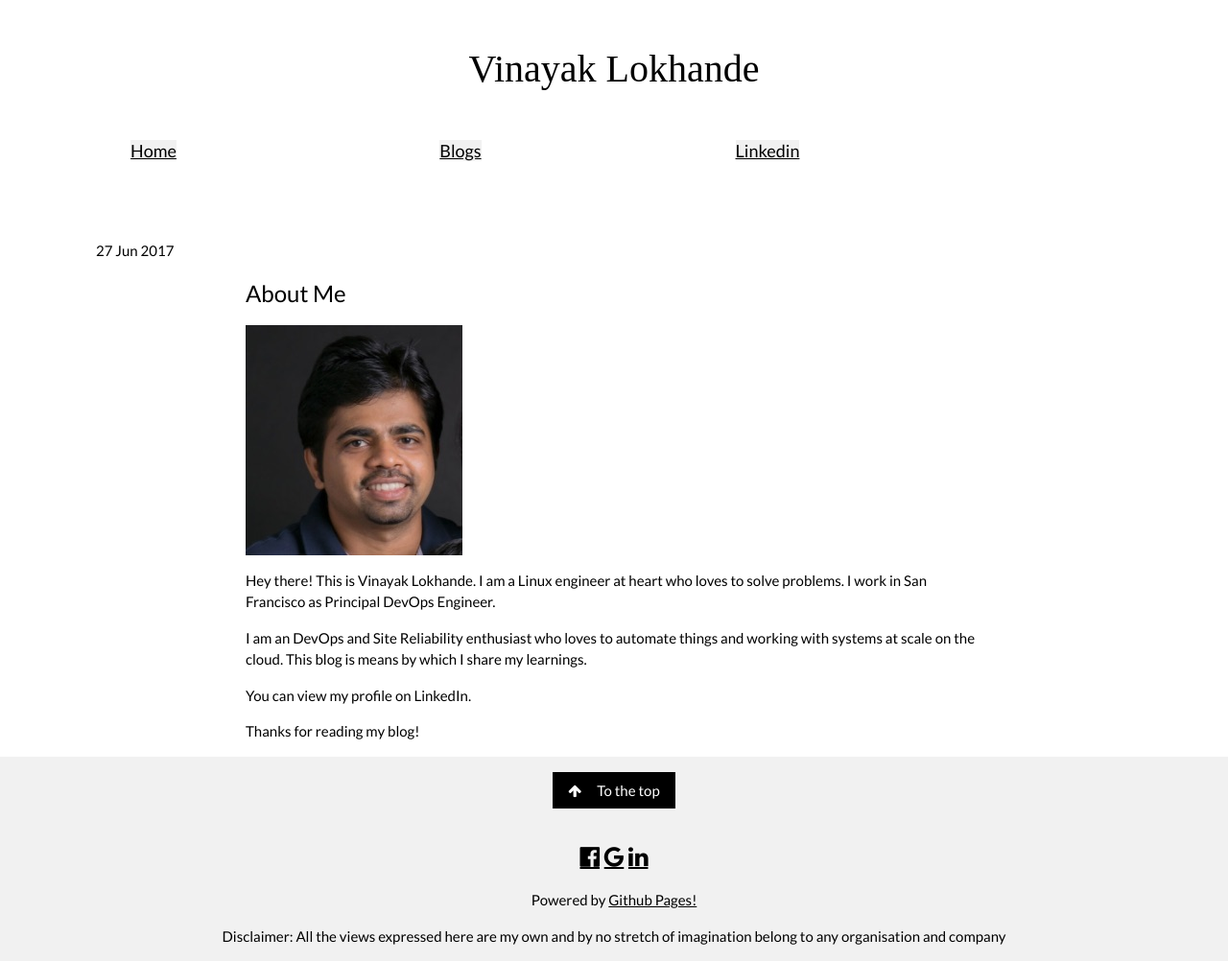
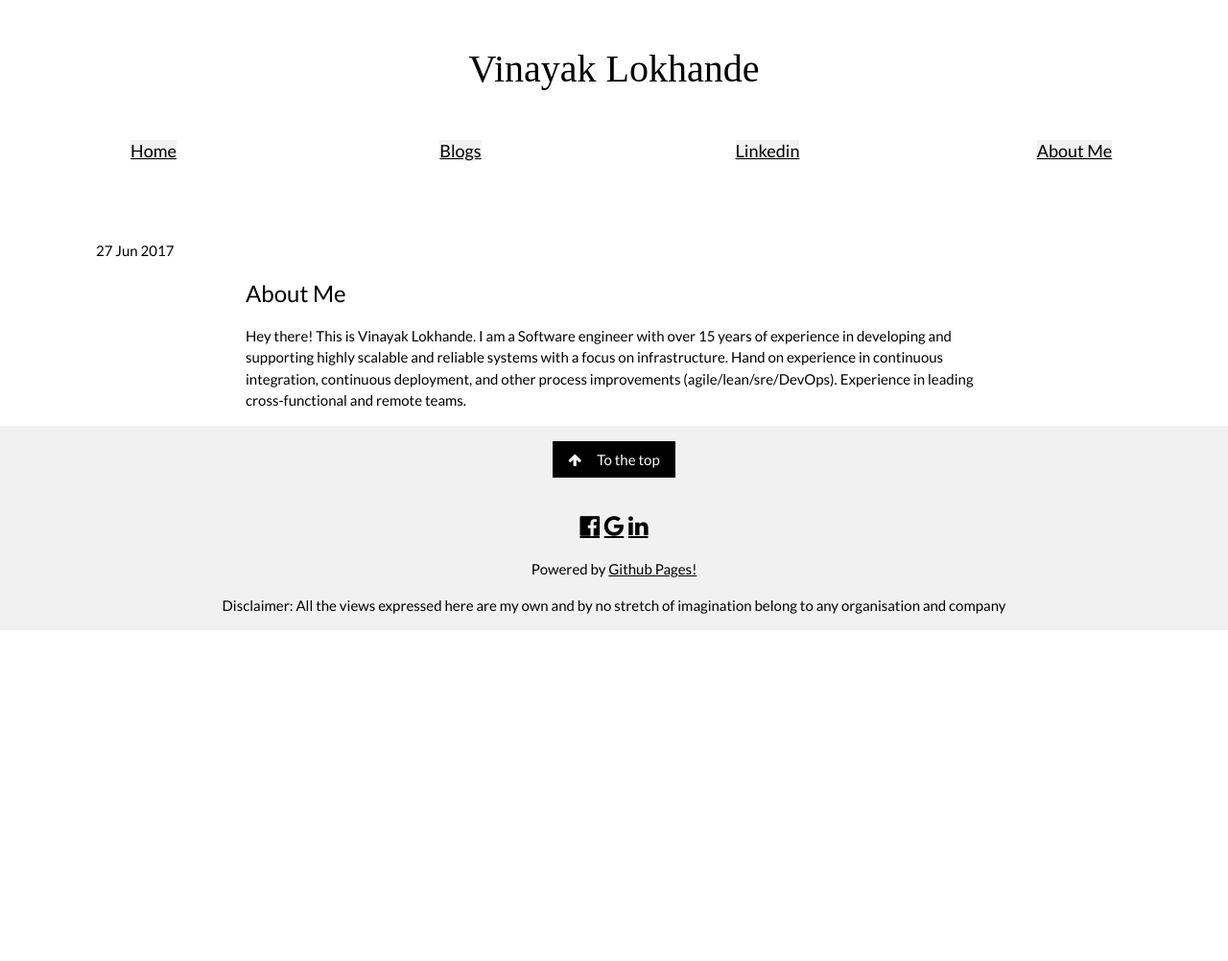
Before and after one commit to vinlok/vinlok.github.io, a Jekyll site: the page built from about/index.md, in a window 1280 px wide and 1002 px high. Shown: the whole window at 96% size. Built offline with Jekyll 4.4.1, drawn with Linux system fonts in a browser that asks for light colours.

Commit message:
Adding back about me

```diff
--- a/_layouts/default.html
+++ b/_layouts/default.html
@@ -37,8 +37,11 @@
 		      		<a href="/categoryview" class="w3-btn-block w3-light-grey">Blogs</a>
 		    	</div>
 		    	<div class="w3-col s3">
-		      		<a href="https://www.linkedin.com/in/vinlok" class="w3-btn-block w3-light-grey">Linkedin</a>
-		    	</div>
+                    <a href="https://www.linkedin.com/in/vinlok" class="w3-btn-block w3-light-grey">Linkedin</a>
+                </div>
+                <div class="w3-col s3">
+                    <a href="/about" class="w3-btn-block w3-light-grey">About Me</a>
+                </div>
 		  	</div>
 		</div>
 		<div class="container " style="margin-top:250px;margin-bottom:auto;margin-left:auto;">
--- a/about/index.md
+++ b/about/index.md
@@ -7,13 +7,5 @@ date: 2017-06-27
 
 ### About Me
 
-![Vinayak Lokhande](/images/vinlok.jpg "Vinayak Lokhande")
 
-
-Hey there! This is Vinayak Lokhande. I am a Linux engineer at heart who loves to solve problems. I work in San Francisco as Principal DevOps Engineer.
-
-I am an DevOps and Site Reliability enthusiast who loves to automate things and working with systems at scale on the cloud. This blog is means by which I share my learnings.
-
-You can view my profile on LinkedIn.
-
-Thanks for reading my blog!
+Hey there! This is Vinayak Lokhande. I am a Software engineer with over 15 years of experience in developing and supporting highly scalable and reliable systems with a focus on infrastructure. Hand on experience in continuous integration, continuous deployment, and other process improvements (agile/lean/sre/DevOps). Experience in leading cross-functional and remote teams.
```
